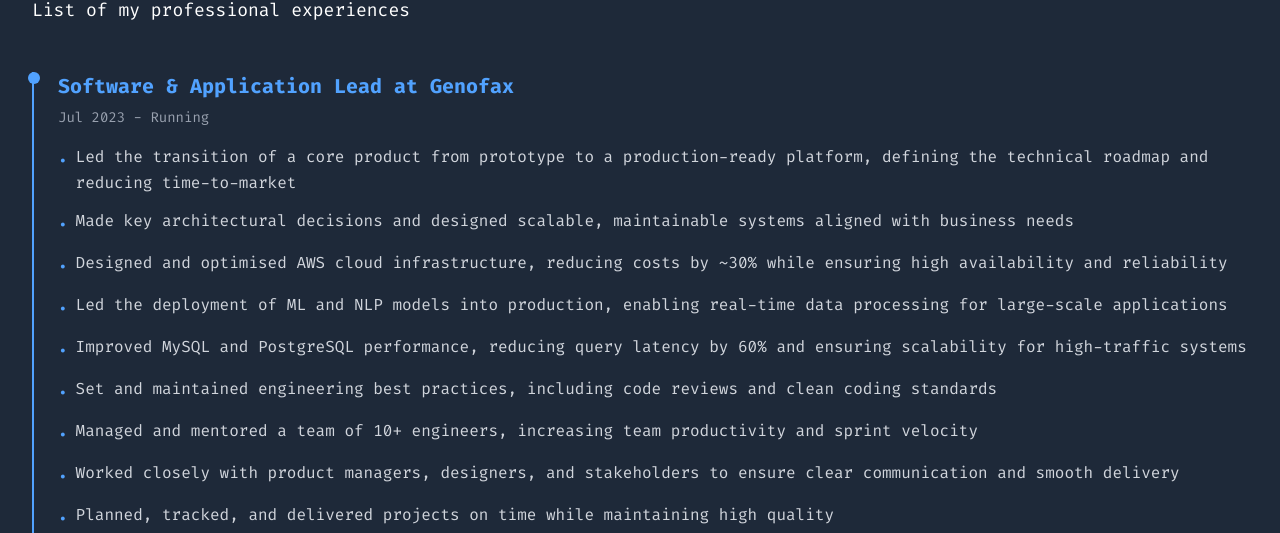
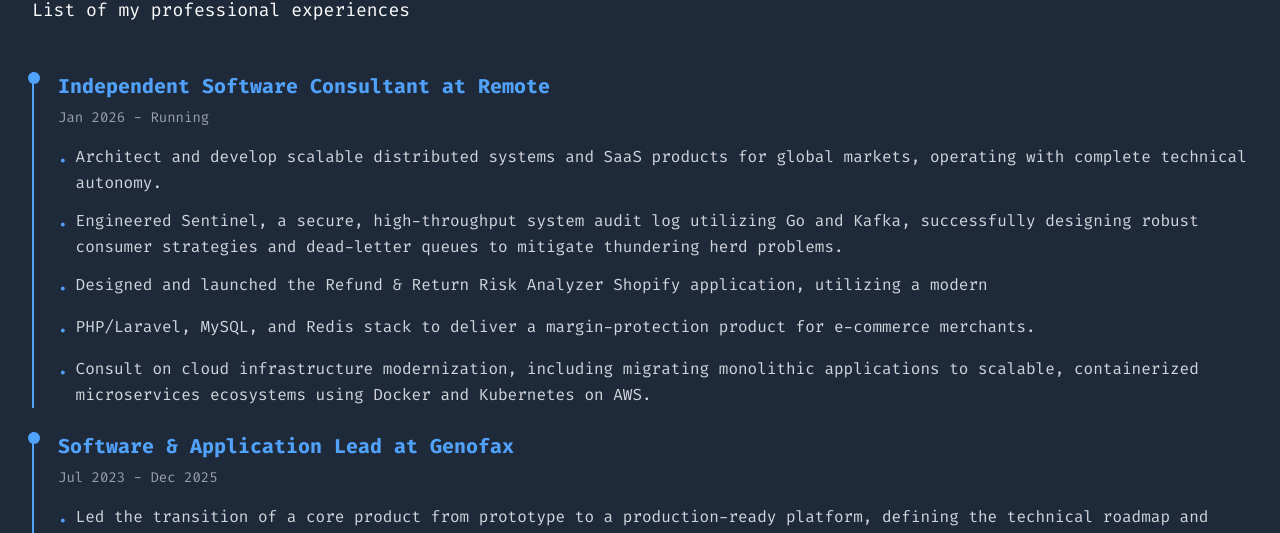
Before and after one commit to minhajul/minhajul.info, a Next.js app: page /experiences in a window 1280 px wide. Shown: the part 233-766 px from the top of the page. Built offline with nearby package versions, Linux system fonts and the light colour scheme; no server answers.

Commit message:
Updated experience

```diff
--- a/src/data/experiences.js
+++ b/src/data/experiences.js
@@ -1,9 +1,22 @@
 export const experiences = [
+    {
+        "title": "Independent Software Consultant",
+        "company": "Remote",
+        "url": "",
+        "date_of_joining": "Jan 2026 - Running",
+        "description": [
+            "Architect and develop scalable distributed systems and SaaS products for global markets, operating with complete technical autonomy.",
+            "Engineered Sentinel, a secure, high-throughput system audit log utilizing Go and Kafka, successfully designing robust consumer strategies and dead-letter queues to mitigate thundering herd problems.",
+            "Designed and launched the Refund & Return Risk Analyzer Shopify application, utilizing a modern",
+            "PHP/Laravel, MySQL, and Redis stack to deliver a margin-protection product for e-commerce merchants.",
+            "Consult on cloud infrastructure modernization, including migrating monolithic applications to scalable, containerized microservices ecosystems using Docker and Kubernetes on AWS."
+        ]
+    },
     {
         "title": "Software & Application Lead",
         "company": "Genofax",
         "url": "https://www.genofax.com",
-        "date_of_joining": "Jul 2023 - Running",
+        "date_of_joining": "Jul 2023 - Dec 2025",
         "description": [
             "Led the transition of a core product from prototype to a production-ready platform, defining the technical roadmap and reducing time-to-market",
             "Made key architectural decisions and designed scalable, maintainable systems aligned with business needs",
```
